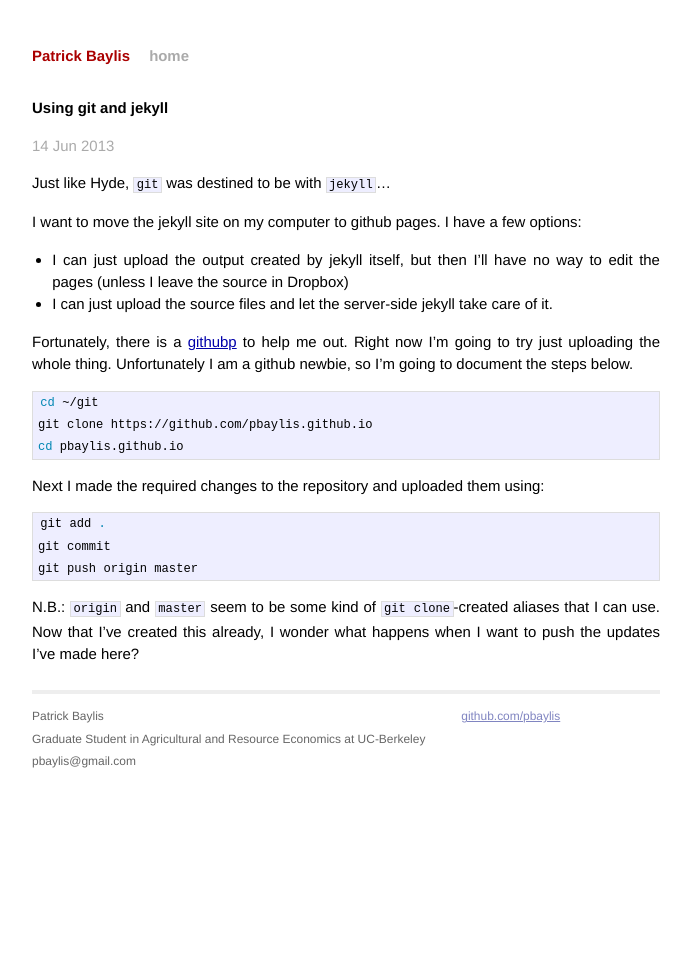
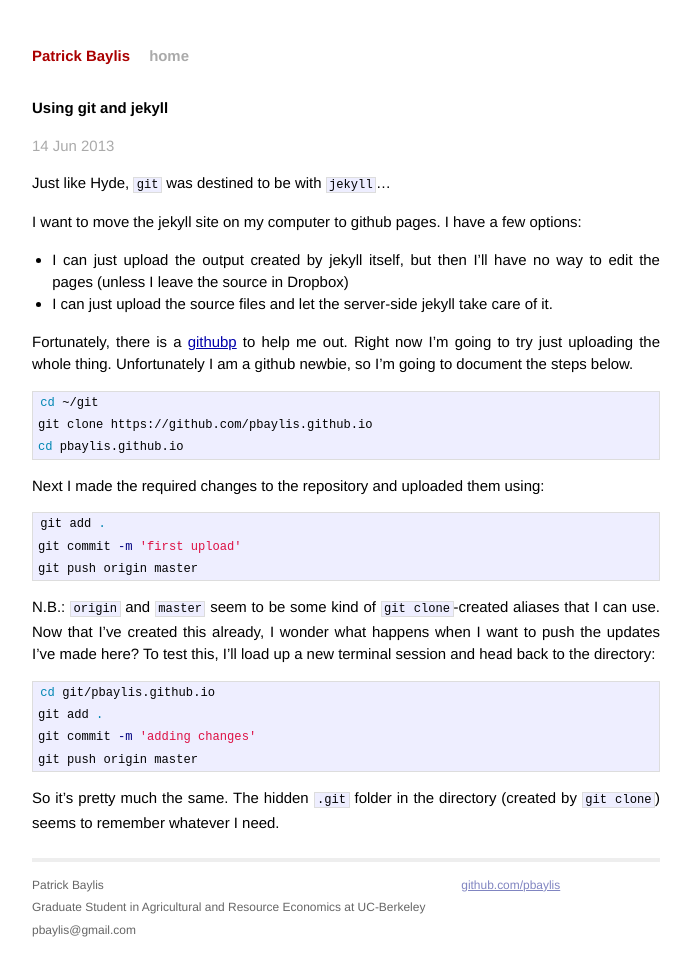
Before and after one commit to pbaylis/pbaylis.github.io, a Jekyll site: the page built from _posts/2013-06-14-git-and-jekyll.markdown, in a window 1280 px wide. Shown: the whole page, without its empty margins (294-985 px from the left). Built offline with Jekyll 4.4.1, drawn with Linux system fonts in a browser that asks for light colours.

Commit message:
third upload

```diff
--- a/_posts/2013-06-14-git-and-jekyll.markdown
+++ b/_posts/2013-06-14-git-and-jekyll.markdown
@@ -21,10 +21,16 @@ cd pbaylis.github.io
 Next I made the required changes to the repository and uploaded them using:
 {% highlight bash %}
 git add .
-git commit
+git commit -m 'first upload'
 git push origin master
 {% endhighlight %}
-N.B.: `origin` and `master` seem to be some kind of `git clone`-created aliases that I can use.  Now that I've created this already, I wonder what happens when I want to push the updates I've made here?
-
+N.B.: `origin` and `master` seem to be some kind of `git clone`-created aliases that I can use.  Now that I've created this already, I wonder what happens when I want to push the updates I've made here?  To test this, I'll load up a new terminal session and head back to the directory:
+{% highlight bash %}
+cd git/pbaylis.github.io
+git add .
+git commit -m 'adding changes'
+git push origin master
+{% endhighlight %}
+So it's pretty much the same.  The hidden `.git` folder in the directory (created by `git clone`) seems to remember whatever I need.
 
 [githubp]: https://help.github.com/articles/using-jekyll-with-pages "github page"
```
Also changed, not shown: 1 other file.
